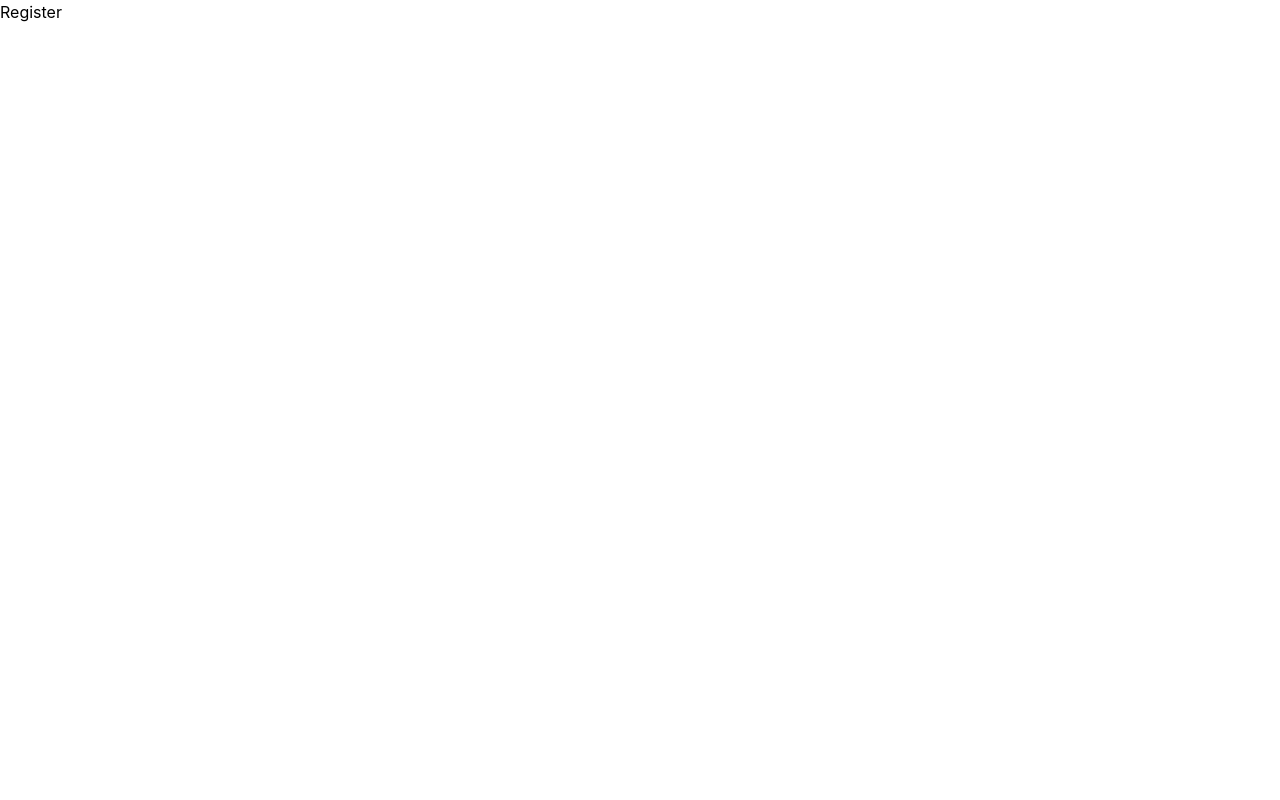
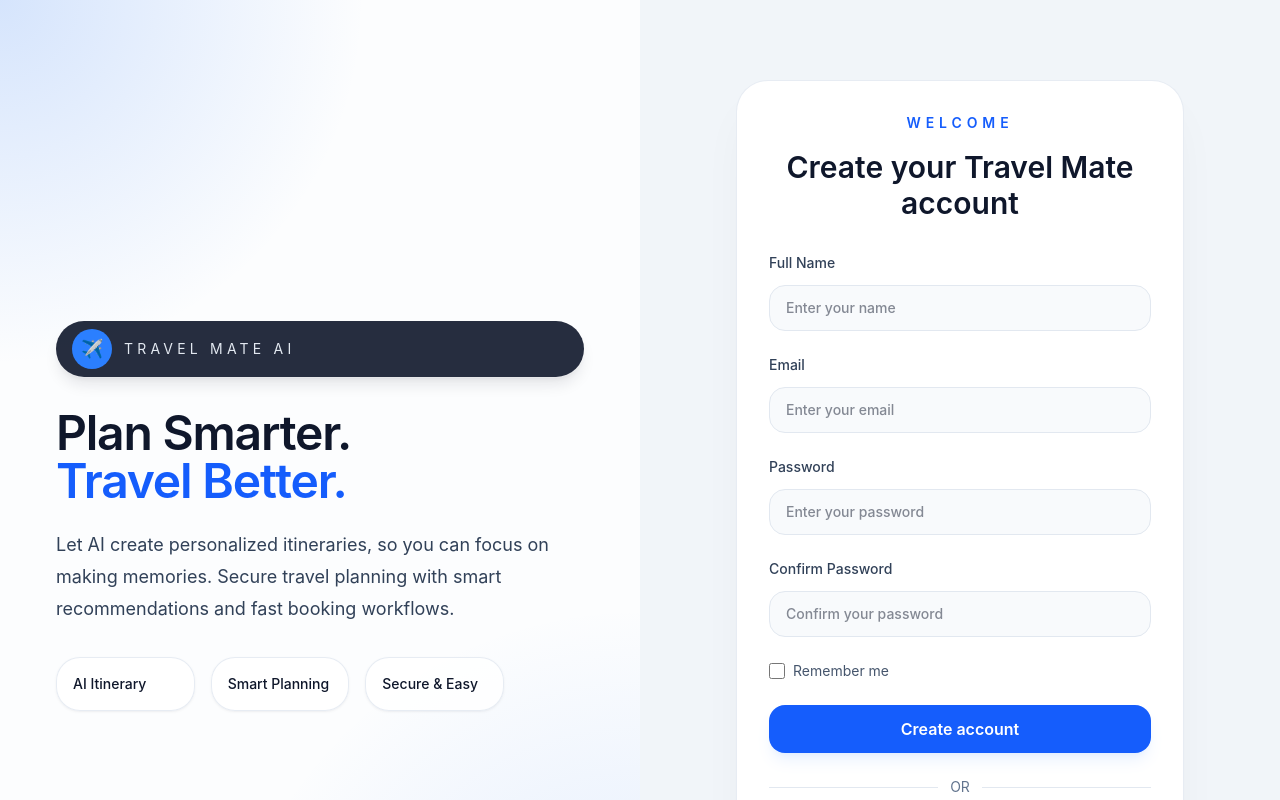
Before and after one commit to prince891pawar/travel-mate-ai, a React (Vite) app in the folder frontend/: page /register in a window 1280 px wide. Shown: the top 800 px of the page. Built offline with nearby package versions, Linux system fonts and the light colour scheme.

Commit message:
register

```diff
--- a/frontend/src/pages/Register.jsx
+++ b/frontend/src/pages/Register.jsx
@@ -1,9 +1,203 @@
-import React from 'react'
+import React, { useState } from 'react'
+import { Link, useNavigate } from 'react-router-dom'
+import { useAuth } from '../hooks/useAuth.jsx'
 
 const Register = () => {
+  const { login } = useAuth()
+  const navigate = useNavigate()
+  const [formData, setFormData] = useState({
+    name: '',
+    email: '',
+    password: '',
+    confirmPassword: '',
+    rememberMe: false,
+  })
+  const [loading, setLoading] = useState(false)
+
+  const handleChange = (e) => {
+    const { name, value, type, checked } = e.target
+    setFormData((prev) => ({
+      ...prev,
+      [name]: type === 'checkbox' ? checked : value,
+    }))
+  }
+
+  const handleSubmit = async (e) => {
+    e.preventDefault()
+
+    if (!formData.name || !formData.email || !formData.password || !formData.confirmPassword) {
+      alert('Please fill all fields')
+      return
+    }
+
+    if (formData.password !== formData.confirmPassword) {
+      alert('Passwords do not match')
+      return
+    }
+
+    try {
+      setLoading(true)
+
+      const userData = {
+        id: Date.now(),
+        name: formData.name,
+        email: formData.email,
+      }
+      const token = 'dummy-jwt-token'
+
+      login(userData, token)
+      navigate('/Trips')
+    } catch (error) {
+      console.error(error)
+      alert('Registration failed')
+    } finally {
+      setLoading(false)
+    }
+  }
+
   return (
-    <div>
-      <h1>Register</h1>
+    <div className="min-h-screen bg-slate-100 text-slate-900">
+      <div className="mx-auto flex min-h-screen max-w-7xl flex-col lg:flex-row">
+        <div className="relative flex-1 bg-[radial-gradient(circle_at_top_left,_rgba(59,130,246,0.2),_transparent_30%),radial-gradient(circle_at_bottom_right,_rgba(59,130,246,0.15),_transparent_35%)] bg-white/80 px-6 py-10 sm:px-10 lg:px-14 lg:py-16">
+          <div className="absolute inset-0 bg-[url('')] bg-cover bg-center opacity-70"></div>
+          <div className="relative z-10 flex h-full flex-col justify-center gap-8">
+            <div className="inline-flex items-center gap-3 rounded-full bg-slate-900/90 px-4 py-2 text-white shadow-lg shadow-slate-900/10 ring-1 ring-white/20">
+              <span className="inline-flex h-10 w-10 items-center justify-center rounded-full bg-blue-500 text-lg font-bold text-white">
+                ✈
+              </span>
+              <div>
+                <p className="text-sm uppercase tracking-[0.3em] text-slate-200">Travel Mate AI</p>
+              </div>
+            </div>
+
+            <div className="max-w-xl">
+              <h1 className="text-4xl font-semibold tracking-tight text-slate-900 sm:text-5xl">
+                Plan Smarter.
+                <span className="block text-blue-600">Travel Better.</span>
+              </h1>
+              <p className="mt-6 max-w-xl text-lg leading-8 text-slate-700">
+                Let AI create personalized itineraries, so you can focus on making memories. Secure travel planning with smart recommendations and fast booking workflows.
+              </p>
+            </div>
+
+            <div className="grid max-w-md gap-4 sm:grid-cols-3">
+              {[
+                { label: 'AI Itinerary' },
+                { label: 'Smart Planning' },
+                { label: 'Secure & Easy' },
+              ].map((item) => (
+                <div
+                  key={item.label}
+                  className="rounded-3xl border border-slate-200/80 bg-white/80 px-4 py-4 shadow-sm shadow-slate-900/5"
+                >
+                  <p className="text-sm font-medium text-slate-900">{item.label}</p>
+                </div>
+              ))}
+            </div>
+          </div>
+        </div>
+
+        <div className="flex-1 bg-slate-100 px-6 py-10 sm:px-10 lg:px-14 lg:py-20">
+          <div className="mx-auto max-w-md rounded-[32px] border border-slate-200/80 bg-white p-8 shadow-2xl shadow-slate-900/5">
+            <div className="mb-8 text-center">
+              <p className="text-sm font-semibold uppercase tracking-[0.35em] text-blue-600">Welcome</p>
+              <h2 className="mt-4 text-3xl font-semibold text-slate-900">Create your Travel Mate account</h2>
+            </div>
+
+            <form className="space-y-6" onSubmit={handleSubmit}>
+              <label className="block text-sm font-medium text-slate-700">
+                Full Name
+                <input
+                  type="text"
+                  name="name"
+                  value={formData.name}
+                  onChange={handleChange}
+                  placeholder="Enter your name"
+                  className="mt-3 w-full rounded-2xl border border-slate-200 bg-slate-50 px-4 py-3 text-slate-900 outline-none transition focus:border-blue-500 focus:ring-2 focus:ring-blue-100"
+                />
+              </label>
+
+              <label className="block text-sm font-medium text-slate-700">
+                Email
+                <input
+                  type="email"
+                  name="email"
+                  value={formData.email}
+                  onChange={handleChange}
+                  placeholder="Enter your email"
+                  className="mt-3 w-full rounded-2xl border border-slate-200 bg-slate-50 px-4 py-3 text-slate-900 outline-none transition focus:border-blue-500 focus:ring-2 focus:ring-blue-100"
+                />
+              </label>
+
+              <label className="block text-sm font-medium text-slate-700">
+                Password
+                <input
+                  type="password"
+                  name="password"
+                  value={formData.password}
+                  onChange={handleChange}
+                  placeholder="Enter your password"
+                  className="mt-3 w-full rounded-2xl border border-slate-200 bg-slate-50 px-4 py-3 text-slate-900 outline-none transition focus:border-blue-500 focus:ring-2 focus:ring-blue-100"
+                />
+              </label>
+
+              <label className="block text-sm font-medium text-slate-700">
+                Confirm Password
+                <input
+                  type="password"
+                  name="confirmPassword"
+                  value={formData.confirmPassword}
+                  onChange={handleChange}
+                  placeholder="Confirm your password"
+                  className="mt-3 w-full rounded-2xl border border-slate-200 bg-slate-50 px-4 py-3 text-slate-900 outline-none transition focus:border-blue-500 focus:ring-2 focus:ring-blue-100"
+                />
+              </label>
+
+              <div className="flex items-center justify-between text-sm text-slate-600">
+                <label className="inline-flex items-center gap-2">
+                  <input
+                    type="checkbox"
+                    name="rememberMe"
+                    checked={formData.rememberMe}
+                    onChange={handleChange}
+                    className="h-4 w-4 rounded border-slate-300 text-blue-600 focus:ring-blue-500"
+                  />
+                  Remember me
+                </label>
+              </div>
+
+              <button
+                type="submit"
+                className="inline-flex w-full items-center justify-center rounded-2xl bg-blue-600 px-4 py-3 text-base font-semibold text-white shadow-lg shadow-blue-500/10 transition hover:bg-blue-700 disabled:cursor-not-allowed disabled:opacity-70"
+                disabled={loading}
+              >
+                {loading ? 'Creating account...' : 'Create account'}
+              </button>
+            </form>
+
+            <div className="mt-6 flex items-center gap-3 text-sm text-slate-500">
+              <span className="h-px flex-1 bg-slate-200"></span>
+              <span>OR</span>
+              <span className="h-px flex-1 bg-slate-200"></span>
+            </div>
+
+            <button
+              type="button"
+              className="mt-6 inline-flex w-full items-center justify-center gap-2 rounded-2xl border border-slate-200 bg-white px-4 py-3 text-sm font-semibold text-slate-700 shadow-sm transition hover:bg-slate-50"
+            >
+              <span className="text-xl">G</span>
+              Continue with Google
+            </button>
+
+            <p className="mt-6 text-center text-sm text-slate-600">
+              Already have an account?{' '}
+              <Link to="/login" className="font-semibold text-blue-600 hover:text-blue-700">
+                Login
+              </Link>
+            </p>
+          </div>
+        </div>
+      </div>
     </div>
   )
 }
```
